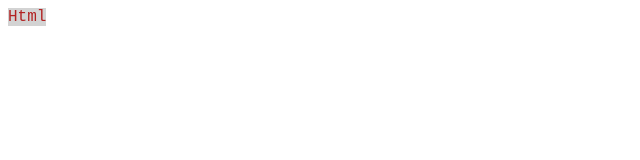
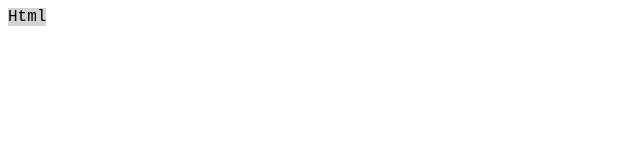
Before and after one commit to jdc20181/CodeMe, a plain HTML site: page index.html in a window 1280 px wide. Shown: the full height of the page, 0-640 px from the left. Drawn offline with Linux system fonts and the light colour scheme.

Commit message:
Update main.css

```diff
--- a/main.css
+++ b/main.css
@@ -1,5 +1,4 @@
 .Code-Basic{
 background-color:	#D3D3D3; /*Light Gray*/
-color:	#B22222; /*Fire Brick (Red)*/
 font-size:16px; /*Default Size*/
 }
```
